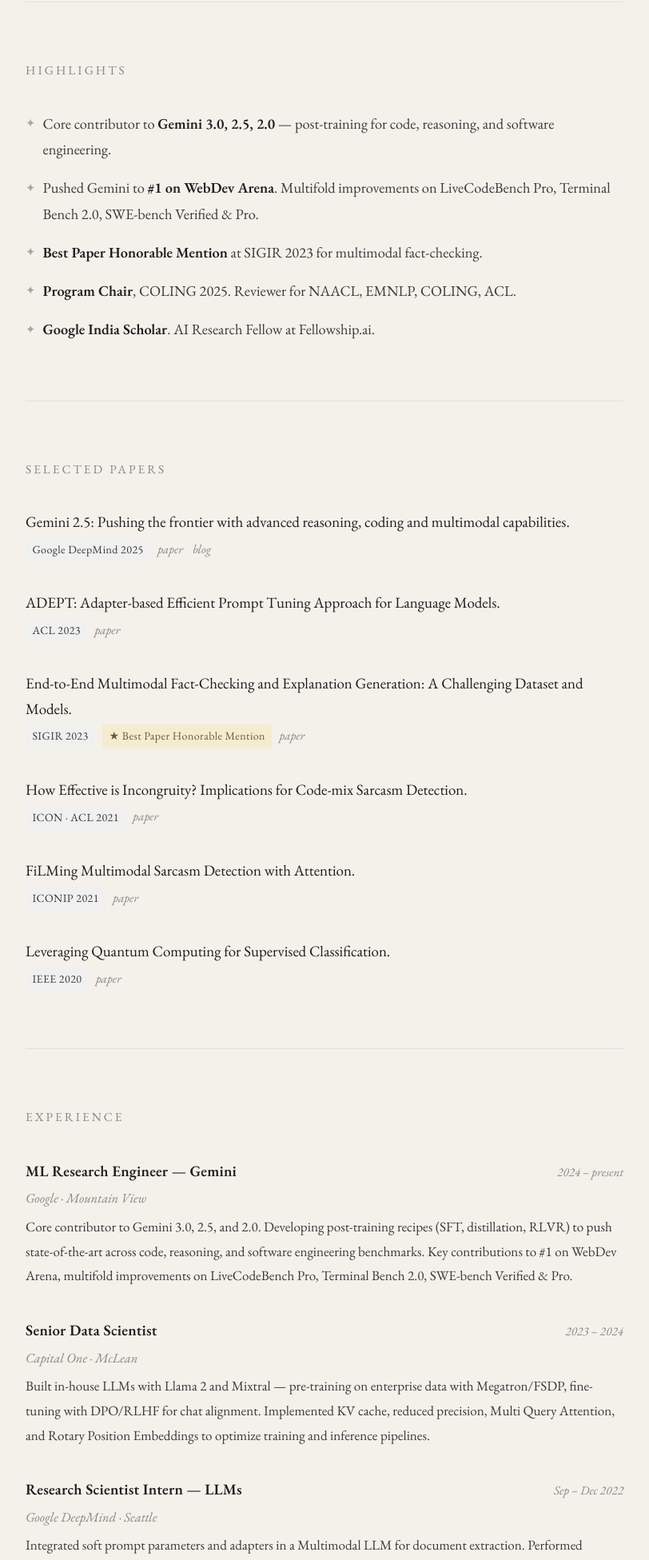
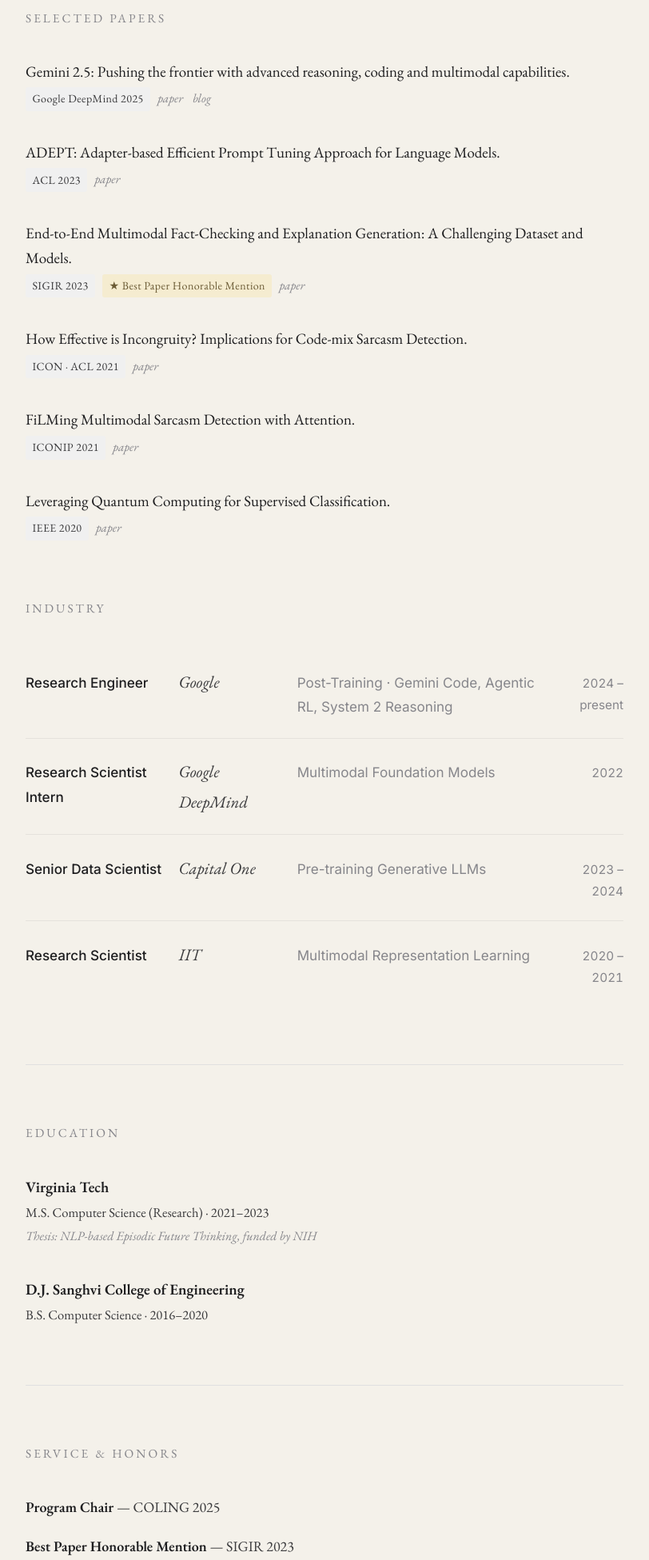
Before and after one commit to Aditya-shahh/Aditya-shahh.github.io, a plain HTML site: page index.html in a window 1280 px wide. Shown: the part 849-2800 px from the top of the page at 80% size, without its empty margins (234-1046 px from the left). Drawn offline with nearby package versions, Linux system fonts and the light colour scheme.

Commit message:
Massive restructuring to hyper-minimalist elite profile grid and manifesto

```diff
--- a/index.html
+++ b/index.html
@@ -57,8 +57,8 @@
       <a href="#" class="nav__name">Aditya Shah</a>
       <div class="nav__links">
         <a href="#about">About</a>
+        <a href="#industry">Industry</a>
         <a href="#publications">Papers</a>
-        <a href="#experience">Experience</a>
       </div>
     </div>
   </nav>
@@ -73,10 +73,10 @@
     <!-- ===== Hero ===== -->
     <section class="hero fade-in" id="about">
       <div class="hero__content-container">
-        <div class="hero__content">
-          <p>I am a Research Engineer at <strong>Google</strong>, working on model quality for <strong>Gemini</strong>'s code capabilities in the post-training phase. I design the training recipes, reward architectures, and evaluation frameworks that define how Gemini reasons about, writes, and ships code at scale.</p>
-          <p>I led the post-training strategy behind <strong>Gemini's <a href="https://blog.google/products/gemini/gemini-2-5-pro-updates/" target="_blank" rel="noopener">#1 rank on the WebDev Arena</a></strong>. Core contributor to <strong>Gemini 3.0</strong>, <strong>Gemini 2.5</strong>, and <strong>Gemini 2.0</strong> — delivering state-of-the-art results across LiveCodeBench Pro, Terminal Bench 2.0, and SWE-bench. My work spans <strong>reinforcement learning for code</strong>, <strong>reward modeling</strong>, and <strong>long-horizon agentic evaluations</strong>.</p>
-          <p>Previously, I built enterprise LLMs at Capital One (Llama 2, Mixtral, DPO/RLHF), worked with <strong>Google DeepMind</strong> on multimodal LLMs for document extraction, and published research on multimodal fact-checking (<strong>SIGIR — Best Paper Honorable Mention</strong>), hate speech detection (<strong>EMNLP</strong>), and efficient prompt tuning (<strong>ACL</strong>). I hold an M.S. from <strong>Virginia Tech</strong> and a B.S. from D.J. Sanghvi College of Engineering.</p>
+        <div class="hero__content manifesto">
+          <p>I engineer frontier intelligence at <strong>Google</strong>.</p>
+          <p>I led the post-training strategy behind Gemini's ascent to #1 on the WebDev Arena. Core contributor to Gemini 3.0, 2.5, and 2.0.</p>
+          <p>My work focuses on <strong>System 2 reasoning architectures</strong>, <strong>agentic reinforcement learning</strong>, and <strong>long-horizon code synthesis</strong>.</p>
         </div>
       </div>
       <div class="hero__links">
@@ -90,27 +90,6 @@
       </div>
     </section>
 
-    <!-- ===== Highlights ===== -->
-    <section class="section fade-in" id="highlights">
-      <h2 class="section__title">Highlights</h2>
-      <ul class="highlights-list stagger-children">
-        <li class="highlight-item fade-in-child">
-          Core contributor to <strong>Gemini 3.0, 2.5, 2.0</strong> — post-training for code, reasoning, and software engineering.
-        </li>
-        <li class="highlight-item fade-in-child">
-          Pushed Gemini to <strong>#1 on WebDev Arena</strong>. Multifold improvements on LiveCodeBench Pro, Terminal Bench 2.0, SWE-bench Verified & Pro.
-        </li>
-        <li class="highlight-item fade-in-child">
-          <strong>Best Paper Honorable Mention</strong> at SIGIR 2023 for multimodal fact-checking.
-        </li>
-        <li class="highlight-item fade-in-child">
-          <strong>Program Chair</strong>, COLING 2025. Reviewer for NAACL, EMNLP, COLING, ACL.
-        </li>
-        <li class="highlight-item fade-in-child">
-          <strong>Google India Scholar</strong>. AI Research Fellow at Fellowship.ai.
-        </li>
-      </ul>
-    </section>
 
     <!-- ===== Selected Publications ===== -->
     <section class="section fade-in" id="publications">
@@ -183,68 +162,40 @@
         </li>
 
       </ul>
-    </section>
+    </    <!-- ===== Industry ===== -->
+    <section class="section fade-in" id="industry">
+      <h2 class="section__title">Industry</h2>
+      <div class="industry-grid stagger-children">
 
-    <!-- ===== Experience ===== -->
-    <section class="section fade-in" id="experience">
-      <h2 class="section__title">Experience</h2>
-      <ul class="exp-list stagger-children">
+        <div class="industry-row fade-in-child">
+          <div class="industry-row__role">Research Engineer</div>
+          <div class="industry-row__company">Google</div>
+          <div class="industry-row__desc">Post-Training · Gemini Code, Agentic RL, System 2 Reasoning</div>
+          <div class="industry-row__date">2024 – present</div>
+        </div>
 
-        <li class="exp-item fade-in-child">
-          <div class="exp-item__header">
-            <span class="exp-item__role">ML Research Engineer — Gemini</span>
-            <span class="exp-item__date">2024 – present</span>
-          </div>
-          <div class="exp-item__org">Google · Mountain View</div>
-          <p class="exp-item__desc">Core contributor to Gemini 3.0, 2.5, and 2.0. Developing post-training recipes (SFT, distillation, RLVR) to push state-of-the-art across code, reasoning, and software engineering benchmarks. Key contributions to #1 on WebDev Arena, multifold improvements on LiveCodeBench Pro, Terminal Bench 2.0, SWE-bench Verified & Pro.</p>
-        </li>
+        <div class="industry-row fade-in-child">
+          <div class="industry-row__role">Research Scientist Intern</div>
+          <div class="industry-row__company">Google DeepMind</div>
+          <div class="industry-row__desc">Multimodal Foundation Models</div>
+          <div class="industry-row__date">2022</div>
+        </div>
 
-        <li class="exp-item fade-in-child">
-          <div class="exp-item__header">
-            <span class="exp-item__role">Senior Data Scientist</span>
-            <span class="exp-item__date">2023 – 2024</span>
-          </div>
-          <div class="exp-item__org">Capital One · McLean</div>
-          <p class="exp-item__desc">Built in-house LLMs with Llama 2 and Mixtral — pre-training on enterprise data with Megatron/FSDP, fine-tuning with DPO/RLHF for chat alignment. Implemented KV cache, reduced precision, Multi Query Attention, and Rotary Position Embeddings to optimize training and inference pipelines.</p>
-        </li>
+        <div class="industry-row fade-in-child">
+          <div class="industry-row__role">Senior Data Scientist</div>
+          <div class="industry-row__company">Capital One</div>
+          <div class="industry-row__desc">Pre-training Generative LLMs</div>
+          <div class="industry-row__date">2023 – 2024</div>
+        </div>
 
-        <li class="exp-item fade-in-child">
-          <div class="exp-item__header">
-            <span class="exp-item__role">Research Scientist Intern — LLMs</span>
-            <span class="exp-item__date">Sep – Dec 2022</span>
-          </div>
-          <div class="exp-item__org">Google DeepMind · Seattle</div>
-          <p class="exp-item__desc">Integrated soft prompt parameters and adapters in a Multimodal LLM for document extraction. Performed parameter-efficient prefix fine-tuning on TPUs. Reduced catastrophic forgetting by 14% through sequential uptraining.</p>
-        </li>
+        <div class="industry-row fade-in-child">
+          <div class="industry-row__role">Research Scientist</div>
+          <div class="industry-row__company">IIT</div>
+          <div class="industry-row__desc">Multimodal Representation Learning</div>
+          <div class="industry-row__date">2020 – 2021</div>
+        </div>
 
-        <li class="exp-item fade-in-child">
-          <div class="exp-item__header">
-            <span class="exp-item__role">Data Science Intern — NLP</span>
-            <span class="exp-item__date">Jun – Aug 2022</span>
-          </div>
-          <div class="exp-item__org">Capital One · McLean</div>
-          <p class="exp-item__desc">Fine-tuned transformer-based language models (RoBERTa, XLNet, T5) on enterprise call transcript data. Improved customer request fulfillment through co-reference resolution, eliminating 70% of false positives with 94% accuracy.</p>
-        </li>
-
-        <li class="exp-item fade-in-child">
-          <div class="exp-item__header">
-            <span class="exp-item__role">Research Scientist — Machine Learning</span>
-            <span class="exp-item__date">2020 – 2021</span>
-          </div>
-          <div class="exp-item__org">Indian Institute of Technology (IIT) · Indore</div>
-          <p class="exp-item__desc">Developed novel multimodal architectures for sarcasm detection, outperforming benchmarks by 6.14% F1. Proposed efficient self-attention models for code-mixed language. Two papers published at ICONIP and ACL workshops.</p>
-        </li>
-
-        <li class="exp-item fade-in-child">
-          <div class="exp-item__header">
-            <span class="exp-item__role">Machine Learning Engineer</span>
-            <span class="exp-item__date">2020</span>
-          </div>
-          <div class="exp-item__org">Saarthi.ai · Bangalore</div>
-          <p class="exp-item__desc">Developed deep learning models (BiLSTM, 1-D CNN) for gender identification from audio, achieving 96% accuracy — a 15% improvement over previous approaches.</p>
-        </li>
-
-      </ul>
+      </div>
     </section>
 
     <!-- ===== Education ===== -->
--- a/style.css
+++ b/style.css
@@ -208,13 +208,31 @@
   margin-left: auto; /* Push to the right for asymmetrical elegance */
 }
 
-.hero__pitch {
+.hero__content {
   font-family: var(--font-serif);
   font-size: 1.08rem;
   line-height: 1.9;
   color: var(--text-secondary);
-  margin-bottom: var(--spacing-lg);
   letter-spacing: 0.015em;
+  opacity: 0;
+  transform: translateX(-20px);
+  transition: opacity 0.8s ease 0.3s, transform 0.8s ease 0.3s;
+}
+
+.hero__content.manifesto {
+  font-size: 1.55rem;
+  line-height: 1.6;
+  letter-spacing: -0.01em;
+  color: var(--text-primary);
+  max-width: 680px; /* Let it breathe */
+}
+
+.hero__content.manifesto p {
+  margin-bottom: calc(var(--spacing-lg) * 1.5);
+}
+
+.hero__content.manifesto p:last-child {
+  margin-bottom: 0;
 }
 
 .hero__pitch p {
@@ -391,58 +409,56 @@
   color: var(--text-primary);
 }
 
-/* ===== Experience ===== */
-.exp-list {
-  list-style: none;
+/* ===== Minimalist Industry Grid ===== */
+.industry-grid {
+  display: flex;
+  flex-direction: column;
 }
 
-.exp-item {
-  margin-bottom: var(--spacing-lg);
-  padding-left: 0;
+.industry-row {
+  display: grid;
+  grid-template-columns: 2fr 1.5fr 3.5fr 1fr;
+  align-items: baseline;
+  gap: var(--spacing-md);
+  padding: 1.25rem 0;
+  border-bottom: 1px solid rgba(0,0,0,0.06);
+  font-family: var(--font-sans);
+  font-size: 0.95rem;
+  opacity: 0;
+  transform: translateY(10px);
+  transition: opacity 0.6s ease, transform 0.6s ease;
 }
 
-.exp-item:last-child {
-  margin-bottom: 0;
+.industry-row.entered {
+  opacity: 1;
+  transform: translateY(0);
 }
 
-.exp-item__header {
-  display: flex;
-  justify-content: space-between;
-  align-items: baseline;
-  flex-wrap: wrap;
-  gap: var(--spacing-xs);
-  margin-bottom: 0.15rem;
+.industry-row:last-child {
+  border-bottom: none;
 }
 
-.exp-item__role {
-  font-family: var(--font-serif);
-  font-size: 1.05rem;
-  font-weight: 600;
+.industry-row__role {
   color: var(--text-primary);
-  letter-spacing: 0.01em;
+  font-weight: 500;
 }
 
-.exp-item__date {
+.industry-row__company {
+  color: var(--text-secondary);
   font-family: var(--font-serif);
-  font-size: 0.85rem;
-  font-style: italic;
-  color: var(--text-muted);
-  white-space: nowrap;
-}
-
-.exp-item__org {
-  font-family: var(--font-serif);
-  font-size: 0.92rem;
-  color: var(--text-muted);
-  margin-bottom: var(--spacing-xs);
+  font-size: 1.15rem;
   font-style: italic;
 }
 
-.exp-item__desc {
-  font-family: var(--font-serif);
-  font-size: 0.95rem;
-  color: var(--text-secondary);
-  line-height: 1.8;
+.industry-row__desc {
+  color: var(--text-muted);
+}
+
+.industry-row__date {
+  color: var(--text-muted);
+  font-variant-numeric: tabular-nums;
+  text-align: right;
+  font-size: 0.85rem;
 }
 
 /* ===== Education ===== */
@@ -554,8 +570,19 @@
     padding: calc(var(--spacing-2xl) * 1.5) 0 var(--spacing-lg);
   }
 
-  .hero__content {
-    font-size: 1.05rem;
+  .hero__content.manifesto {
+    font-size: 1.25rem;
+  }
+
+  .industry-row {
+    grid-template-columns: 1fr;
+    gap: var(--spacing-xs);
+    padding: var(--spacing-md) 0;
+  }
+
+  .industry-row__date {
+    text-align: left;
+    order: -1;
   }
 
   .section {
```
